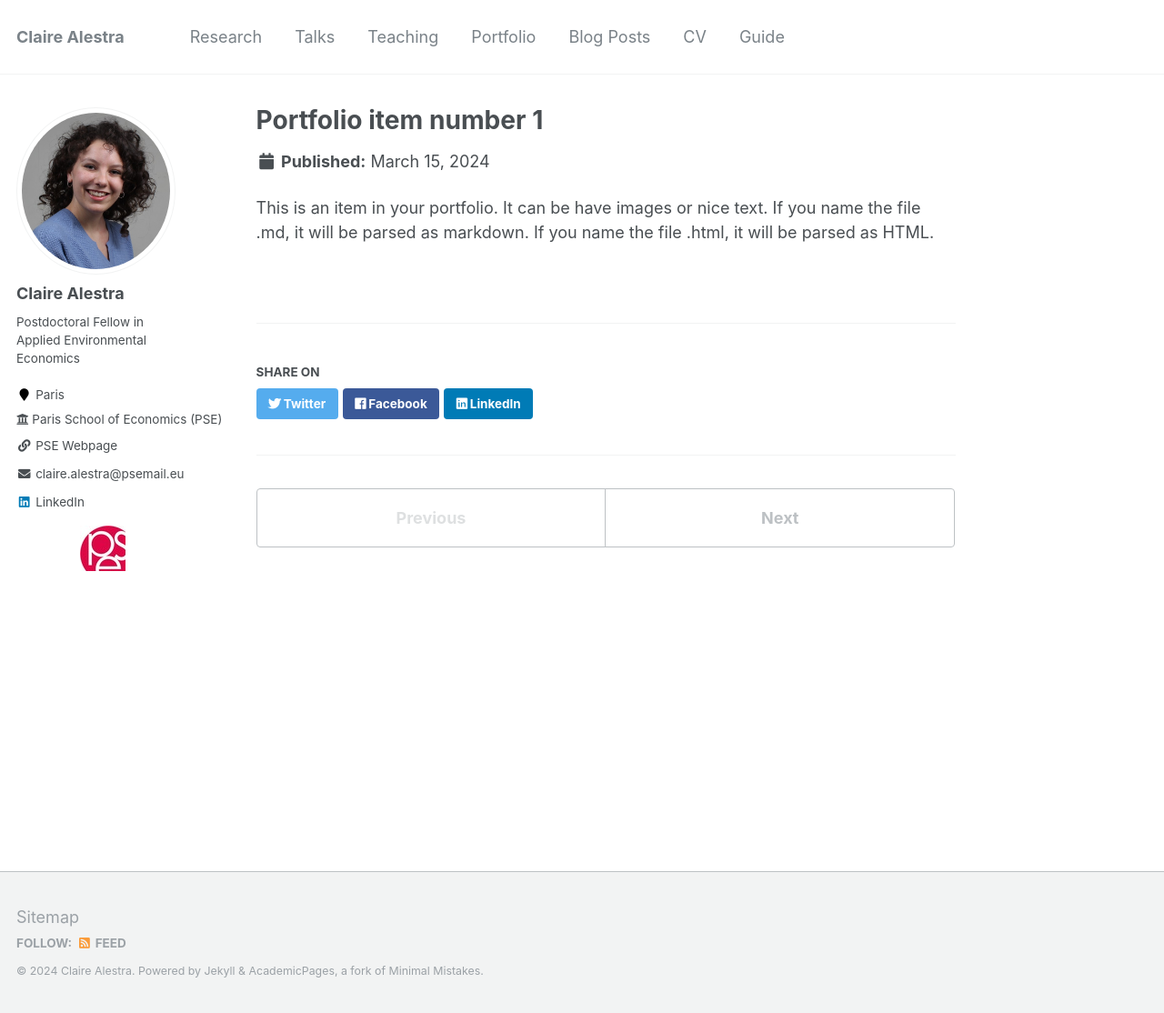
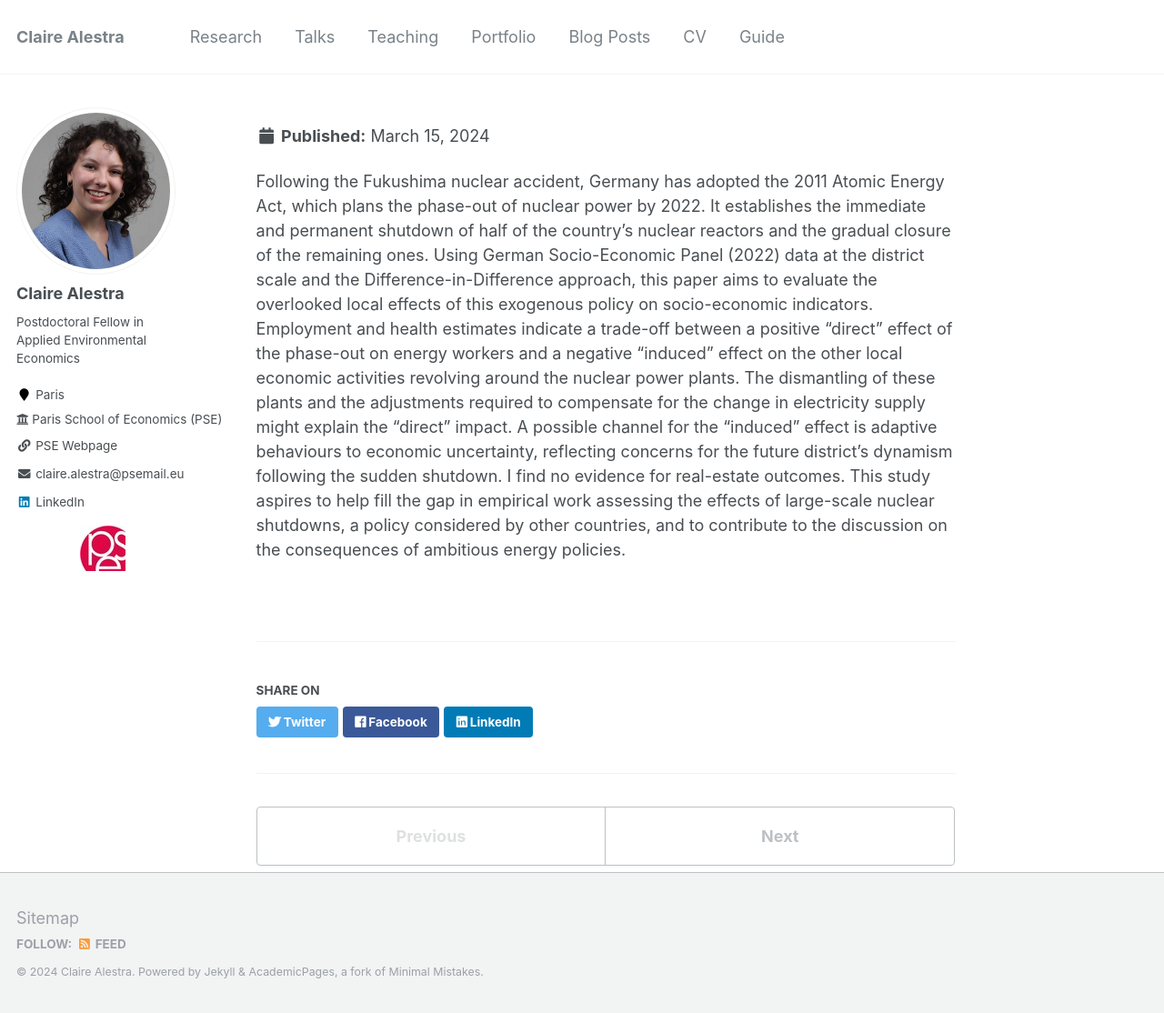
Before and after one commit to ClaireAlestra/ClaireAlestra.github.io, a Jekyll site: the page built from _portfolio/portfolio-1.md, in a window 1280 px wide and 1114 px high. Shown: the whole window at 91% size. Built offline with Jekyll 4.4.1, drawn with Linux system fonts in a browser that asks for light colours.

Commit message:
Update portfolio-1.md

```diff
--- a/_portfolio/portfolio-1.md
+++ b/_portfolio/portfolio-1.md
@@ -1,7 +1,7 @@
 ---
-title: "Portfolio item number 1"
-excerpt: "Short description of portfolio item number 1<br/><img src='/images/500x300.png'>"
+title: "Powering down nuclear, a multidimensional impact evaluation of the German case."
+excerpt: "Following the Fukushima nuclear accident, Germany has adopted the 2011 Atomic Energy Act, which plans the phase-out of nuclear power by 2022. It establishes the immediate and permanent shutdown of half of the country's nuclear reactors and the gradual closure of the remaining ones. Using German Socio-Economic Panel (2022) data at the district scale and the Difference-in-Difference approach, this paper aims to evaluate the overlooked local effects of this exogenous policy on socio-economic indicators. Employment and health estimates indicate a trade-off between a positive "direct" effect of the phase-out on energy workers and a negative "induced" effect on the other local economic activities revolving around the nuclear power plants. The dismantling of these plants and the adjustments required to compensate for the change in electricity supply might explain the "direct" impact. A possible channel for the "induced" effect is adaptive behaviours to economic uncertainty, reflecting concerns for the future district's dynamism following the sudden shutdown. I find no evidence for real-estate outcomes. This study aspires to help fill the gap in empirical work assessing the effects of large-scale nuclear shutdowns, a policy considered by other countries, and to contribute to the discussion on the consequences of ambitious energy policies."
 collection: portfolio
 ---
 
-This is an item in your portfolio. It can be have images or nice text. If you name the file .md, it will be parsed as markdown. If you name the file .html, it will be parsed as HTML.
+Following the Fukushima nuclear accident, Germany has adopted the 2011 Atomic Energy Act, which plans the phase-out of nuclear power by 2022. It establishes the immediate and permanent shutdown of half of the country's nuclear reactors and the gradual closure of the remaining ones. Using German Socio-Economic Panel (2022) data at the district scale and the Difference-in-Difference approach, this paper aims to evaluate the overlooked local effects of this exogenous policy on socio-economic indicators. Employment and health estimates indicate a trade-off between a positive "direct" effect of the phase-out on energy workers and a negative "induced" effect on the other local economic activities revolving around the nuclear power plants. The dismantling of these plants and the adjustments required to compensate for the change in electricity supply might explain the "direct" impact. A possible channel for the "induced" effect is adaptive behaviours to economic uncertainty, reflecting concerns for the future district's dynamism following the sudden shutdown. I find no evidence for real-estate outcomes. This study aspires to help fill the gap in empirical work assessing the effects of large-scale nuclear shutdowns, a policy considered by other countries, and to contribute to the discussion on the consequences of ambitious energy policies.
```
